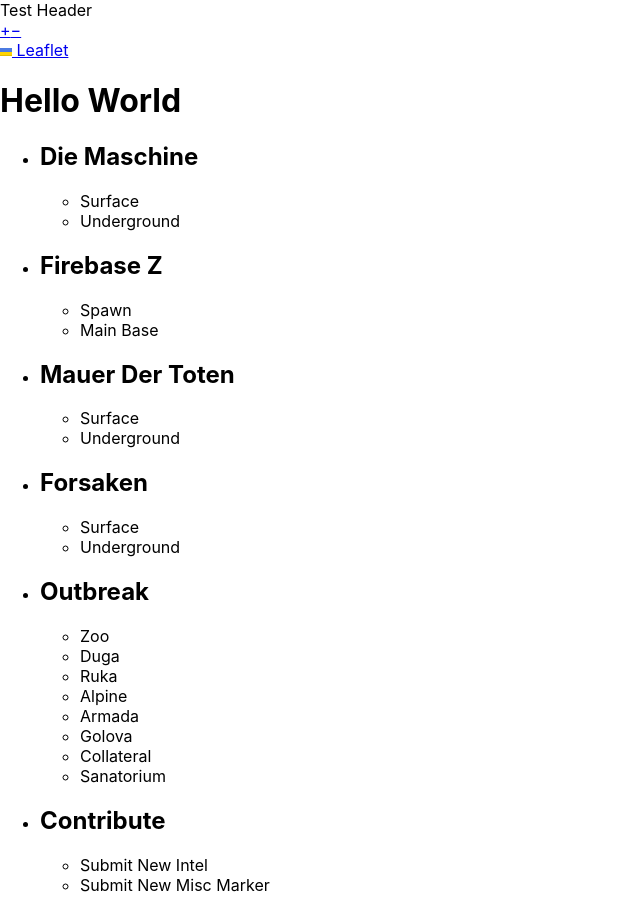
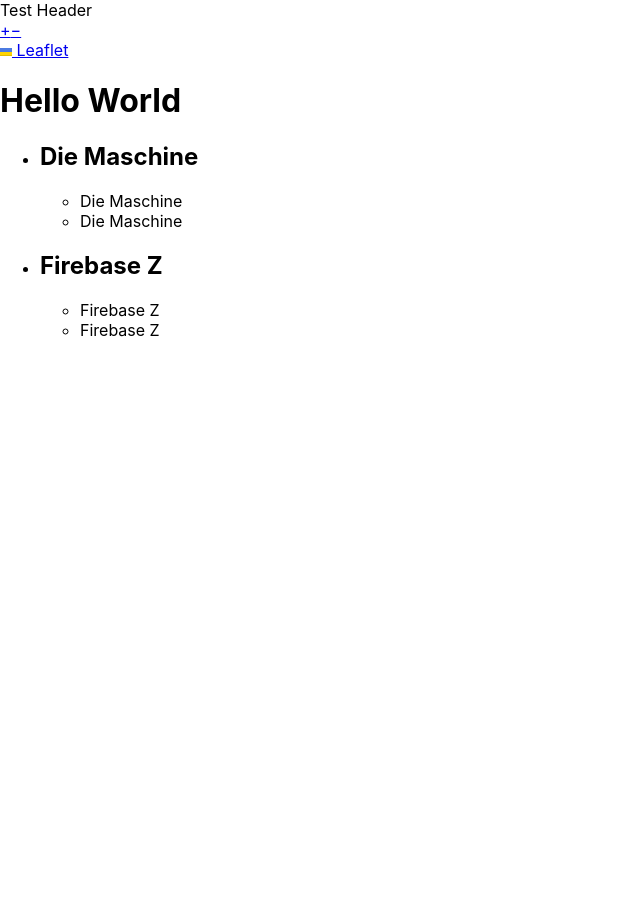
Before and after one commit to Odinnh/DECLASSIFIED-React-Prototype, a React (Create React App) app: page / in a window 1280 px wide. Shown: the whole page, without its empty margins (0-640 px from the left). After the commit the page ends 800 px from the top, so only its background shows below. Built offline with nearby package versions, Linux system fonts and the light colour scheme.

Commit message:
add test header WIP and check context works

```diff
--- a/src/App.tsx
+++ b/src/App.tsx
@@ -12,7 +12,7 @@ function App() {
     <BaseLayout>
       <IntelContextProvider>
         <MapContainer >
-          <Header test={"hello"} />
+          <Header />
         </MapContainer>
       </IntelContextProvider>
     </BaseLayout>
--- a/src/components/Header/index.tsx
+++ b/src/components/Header/index.tsx
@@ -1,10 +1,23 @@
-import React, {useContext} from 'react';
+import React, { useContext } from 'react';
 import { IntelContext, IntelContextProvider } from '../../contexts/IntelContext/IntelContextProvider';
 import { MapDetails } from '../../contexts/IntelContext/types';
+import { HeaderItem } from '../HeaderItem';
 import { IHeaderProps } from './types';
 
-const Header = ({ test }: IHeaderProps) => {
-  const { currentMap, setCurrentMap } = useContext(IntelContext);
+const MapList = [
+  {
+    title: MapDetails.dieMaschine.title,
+    mapList: [MapDetails.dieMaschine, MapDetails.dieMaschineUnderground]
+  },
+  {
+    title: MapDetails.firebaseZ.title,
+    mapList: [MapDetails.firebaseZ, MapDetails.firebaseZSpawn]
+  }
+
+]
+
+const Header = () => {
+  const { currentMap } = useContext(IntelContext);
 
   /*   function changeMapTo(mapId) {
       setMap(mapId);
@@ -17,54 +30,9 @@ const Header = ({ test }: IHeaderProps) => {
     <header>
       <h1>{currentMap}<i className="fas fa-angle-down"></i></h1>
       <ul>
-        <li>
-          <h2 onClick={() => {setCurrentMap(MapDetails.dieMaschine.id)}}>Die Maschine</h2>
-          <ul>
-            <li onClick="changeMapTo('dieMaschine',this)">Surface</li>
-            <li onClick="changeMapTo('dieMaschine_underground',this)">Underground</li>
-          </ul>
-        </li>
-        <li>
-          <h2 onClick="expandMenu(this)">Firebase Z</h2>
-          <ul>
-            <li onClick="changeMapTo('firebaseZ_spawn',this)">Spawn</li>
-            <li onClick="changeMapTo('firebaseZ',this)">Main Base</li>
-          </ul>
-        </li>
-        <li>
-          <h2 onClick="expandMenu(this)">Mauer Der Toten</h2>
-          <ul>
-            <li onClick="changeMapTo('mauerDerToten_streets',this)">Surface</li>
-            <li onClick="changeMapTo('mauerDerToten',this)">Underground</li>
-          </ul>
-        </li>
-        <li>
-          <h2 onClick="expandMenu(this)">Forsaken</h2>
-          <ul>
-            <li onClick="changeMapTo('forsaken',this)">Surface</li>
-            <li onClick="changeMapTo('forsaken_underground',this)">Underground</li>
-          </ul>
-        </li>
-        <li>
-          <h2 onClick="expandMenu(this)">Outbreak</h2>
-          <ul>
-            <li onClick="changeMapTo('zoo',this)">Zoo</li>
-            <li onClick="changeMapTo('duga',this)">Duga</li>
-            <li onClick="changeMapTo('ruka',this)">Ruka</li>
-            <li onClick="changeMapTo('alpine',this)">Alpine</li>
-            <li onClick="changeMapTo('armada',this)">Armada</li>
-            <li onClick="changeMapTo('golova',this)">Golova</li>
-            <li onClick="changeMapTo('collateral',this)">Collateral</li>
-            <li onClick="changeMapTo('sanatorium',this)">Sanatorium</li>
-          </ul>
-        </li>
-        <li>
-          <h2 onClick="expandMenu(this)">Contribute</h2>
-          <ul>
-            <li id="newIntel" class="dropdown-item not-selectable" onClick="newIntelInit()">Submit New Intel</li>
-            <li id="newMisc" class="dropdown-item not-selectable" onClick="newMiscInit()">Submit New Misc Marker</li>
-          </ul>
-        </li>
+        {MapList.map(mapHeader => (
+          <HeaderItem {...mapHeader} />
+          ))}
       </ul>
     </header>
   );
--- /dev/null
+++ b/src/components/HeaderItem/index.tsx
@@ -0,0 +1,26 @@
+import classNames from 'classnames'
+import React, { useContext, useState } from 'react'
+import { IntelContext } from '../../contexts/IntelContext/IntelContextProvider';
+
+export const HeaderItem = ({ title, mapList }) => {
+    const { setCurrentMap } = useContext(IntelContext);
+    const [isVisible, setisVisible] = useState(false);
+    const headerClasses = classNames({
+        visible: isVisible,
+    })
+
+    const toggleVisibility = () => {
+        setisVisible((prevIsVisible) => !prevIsVisible);
+    }
+
+    return (
+        <li>
+            <h2 className={headerClasses} onClick={toggleVisibility}>{title}</h2>
+            <ul>
+                {mapList.map(map => (
+                    <li onClick={() => setCurrentMap(map.id)}>{map.title}</li>
+                ))}
+            </ul>
+        </li>
+    )
+}
```
Lines whose indentation alone changed are shown as unchanged.
